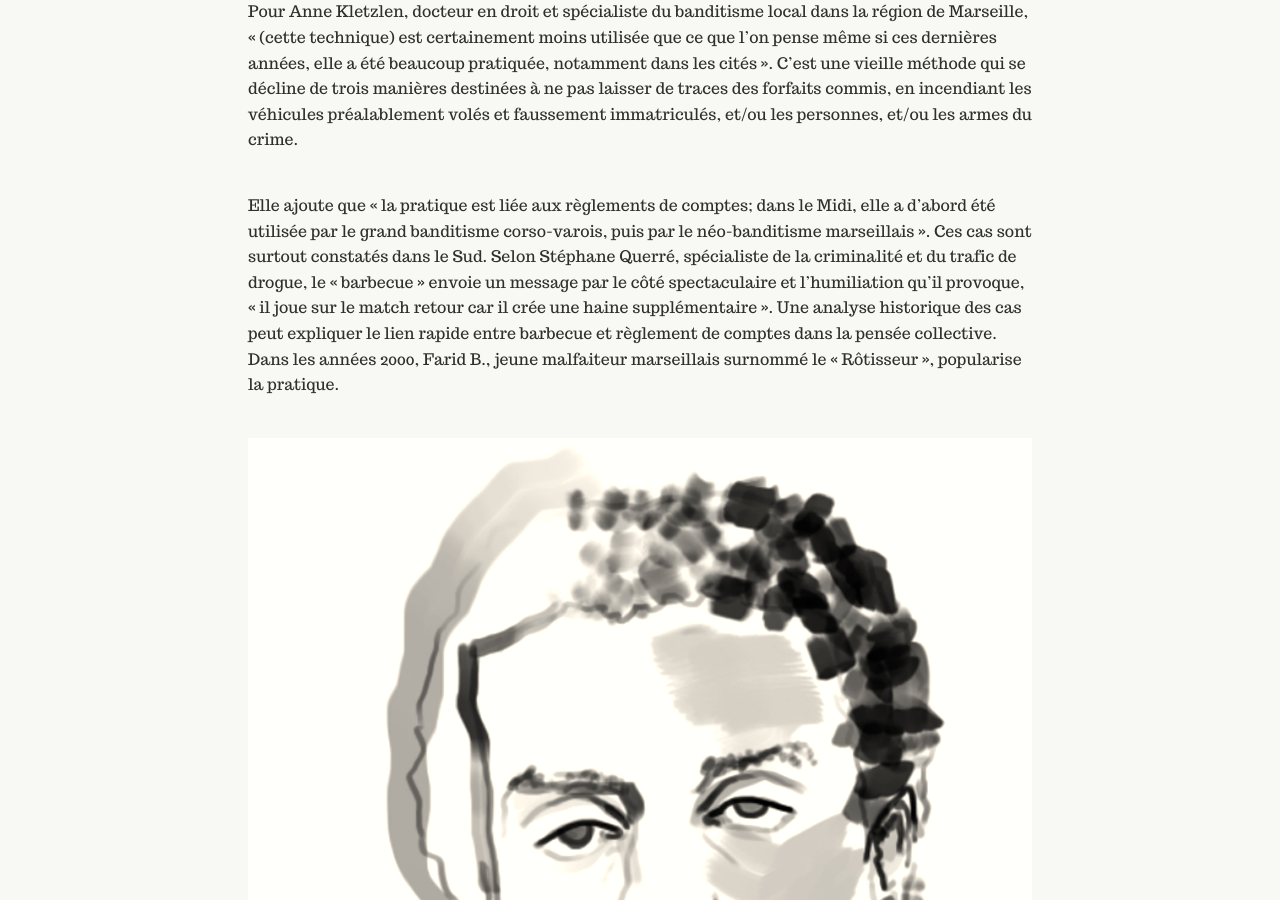
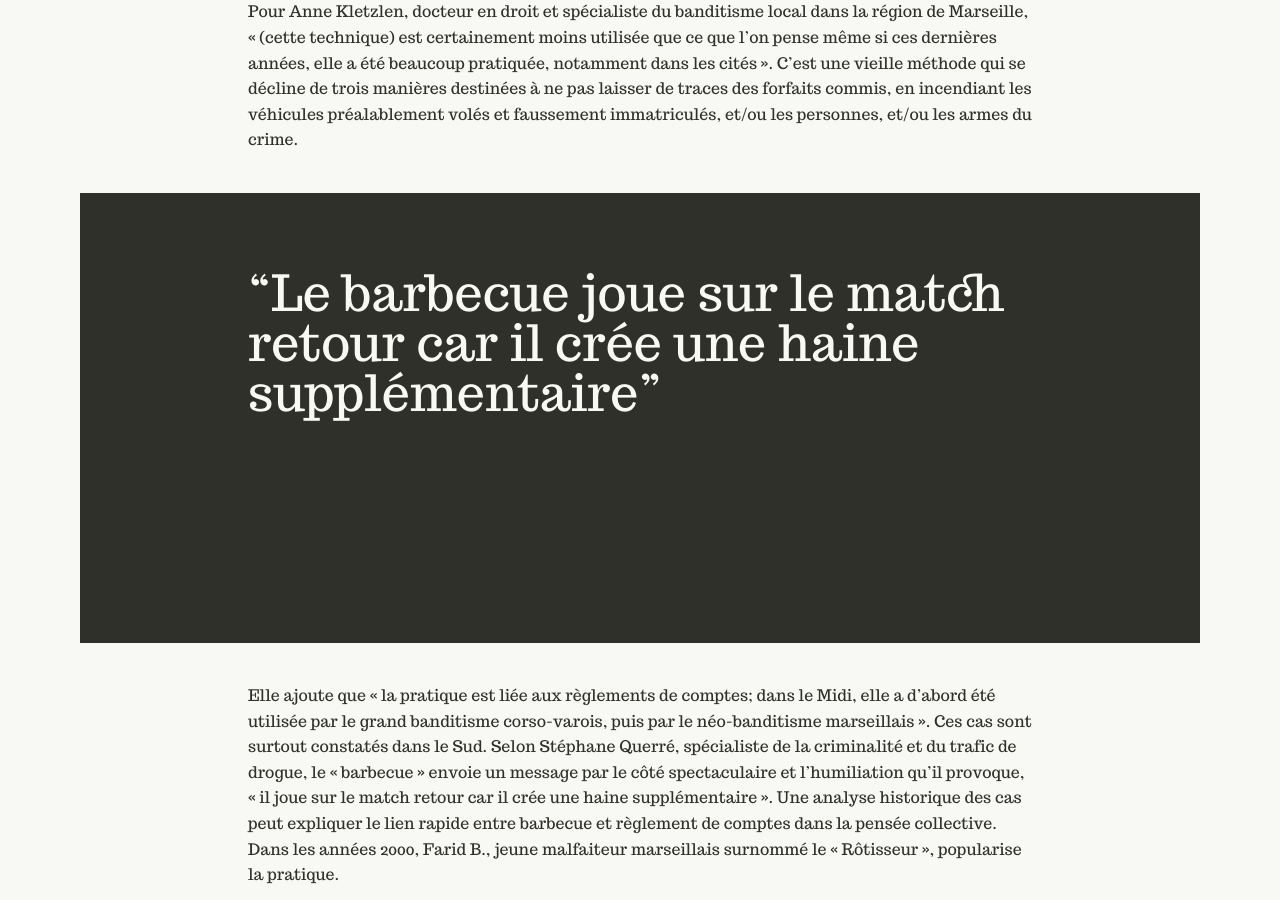
Before and after one commit to reglementsdecomptes/reglementsdecomptes.github.io, a Jekyll site: the page built from _posts/2015-12-11-barbecue.markdown, in a window 1280 px wide and 900 px high, scrolled down 3480 px. Built offline with Jekyll 4.4.1, drawn with Linux system fonts in a browser that asks for light colours.

Commit message:
Updated 2015-12-11-barbecue.markdown

```diff
--- a/_posts/2015-12-11-barbecue.markdown
+++ b/_posts/2015-12-11-barbecue.markdown
@@ -31,6 +31,9 @@ Dans l’affaire de la Batarelle du 30 novembre dernier, la presse, les riverain
 
 Pour Anne Kletzlen, docteur en droit et spécialiste du banditisme local dans la région de Marseille, « (cette technique) est certainement moins utilisée que ce que l’on pense même si ces dernières années, elle a été beaucoup pratiquée, notamment dans les cités ». C’est une vieille méthode qui se décline de trois manières destinées à ne pas laisser de traces des forfaits commis, en incendiant les véhicules préalablement volés et faussement immatriculés, et/ou les personnes, et/ou les armes du crime.
 
+"Le barbecue joue sur le match retour car il crée une haine supplémentaire"
+{: .punchline}
+
 Elle ajoute que « la pratique est liée aux règlements de comptes; dans le Midi, elle a d’abord été utilisée par le grand banditisme corso-varois, puis par le néo-banditisme marseillais ». Ces cas sont surtout constatés dans le Sud. Selon Stéphane Querré, spécialiste de la criminalité et du trafic de drogue, le « barbecue » envoie un message par le côté spectaculaire et l’humiliation qu’il provoque, « il joue sur le match retour car il crée une haine supplémentaire ». Une analyse historique des cas peut expliquer le lien rapide entre barbecue et règlement de comptes dans la pensée collective. Dans les années 2000, Farid B., jeune malfaiteur marseillais surnommé le « Rôtisseur », popularise la pratique.
 
 ![fariddeuxb.jpg]({{site.baseurl}}/fariddeuxb.jpg)
```
